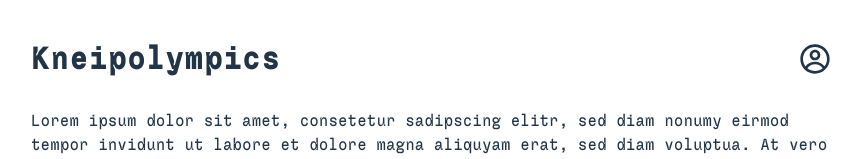
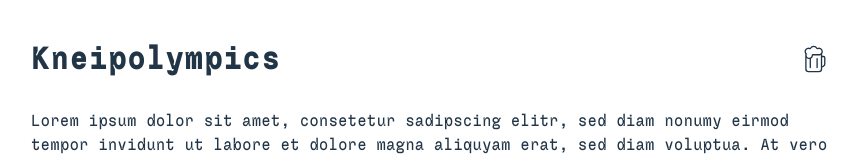
Before and after one commit to H1ghBre4k3r/kneipolympics, a React (Vite) app in the folder frontend/: page / in a window 1280 px wide. Shown: the top 159 px of the page, without its empty margins (209-1070 px from the left). Built offline with nearby package versions, Linux system fonts and the light colour scheme; no server answers.

Commit message:
feat(header): replace profile icon with beer mug icon
Replaces the profile icon in the header component with a beer mug icon
to better align with the theme of the application. This change enhances
the visual representation and user experience.

```diff
--- a/frontend/src/components/header.tsx
+++ b/frontend/src/components/header.tsx
@@ -1,4 +1,5 @@
-import { CgProfile } from "react-icons/cg";
+import { CiBeerMugFull } from "react-icons/ci";
+
 export function Header() {
   return (
     <header>
@@ -6,7 +7,7 @@ export function Header() {
         <h1>Kneipolympics</h1>
       </section>
       <section className="profile">
-        <CgProfile />
+        <CiBeerMugFull />
       </section>
     </header>
   );
```
